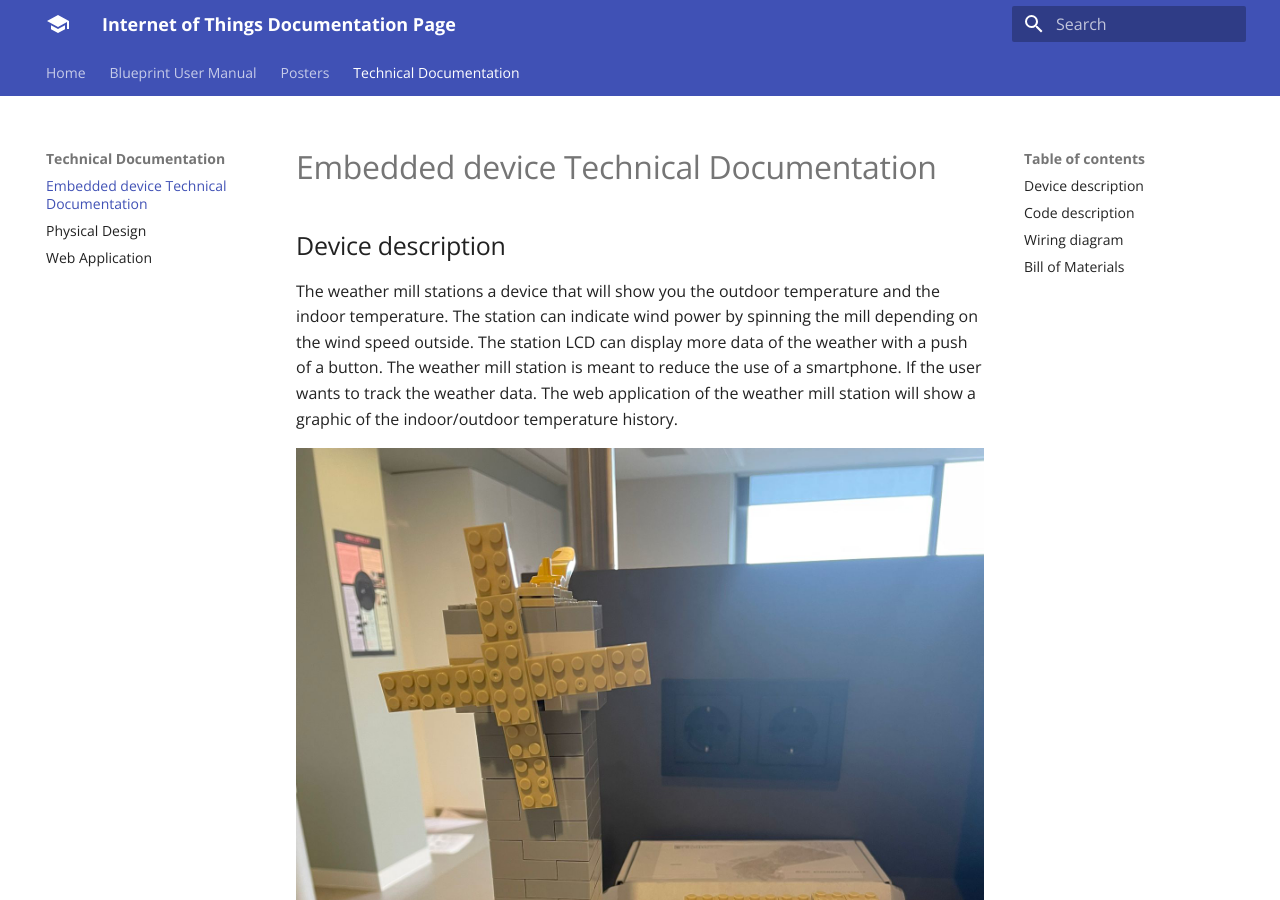
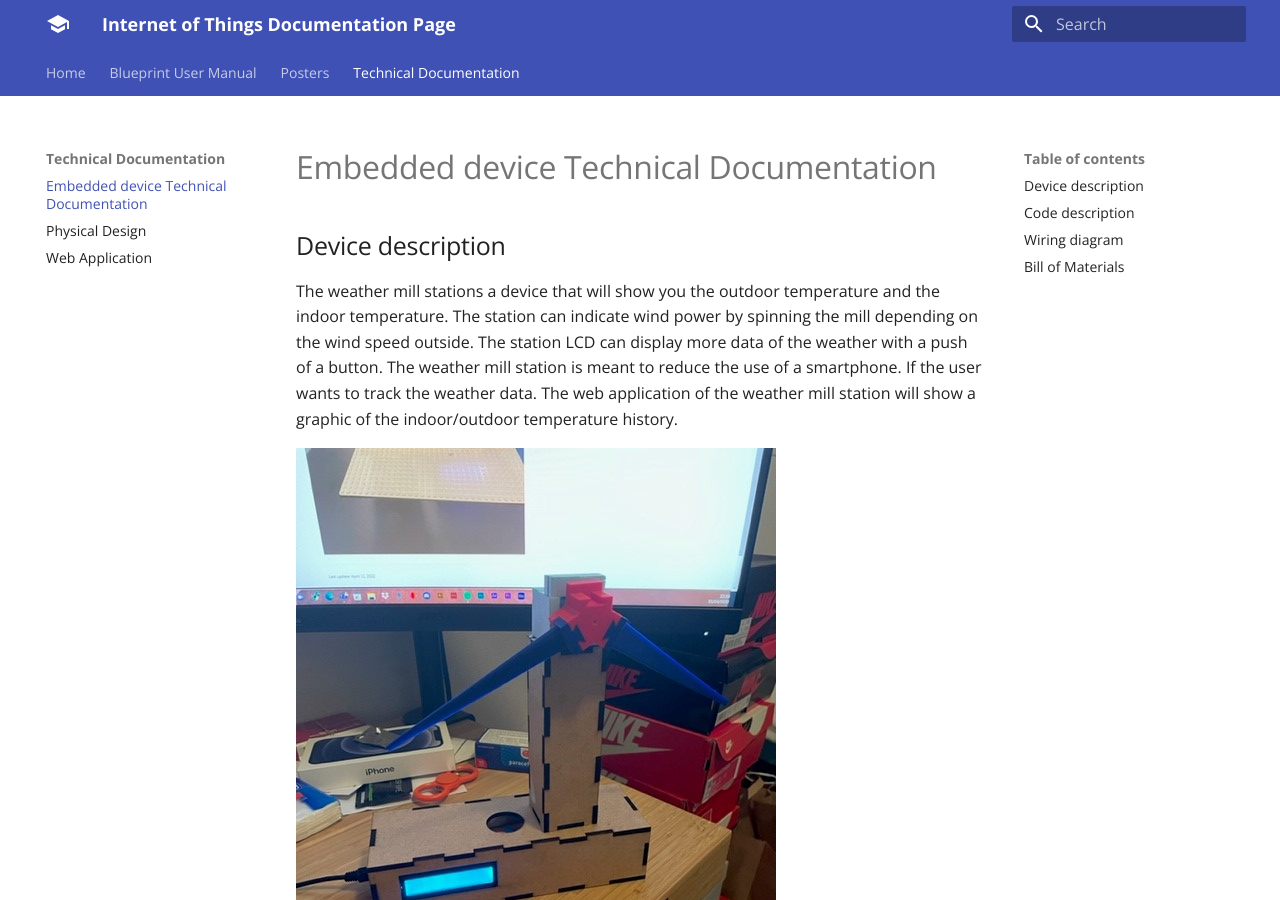
Before and after one commit to ESIgbinosun/IOTweatherstation, an MkDocs documentation site: the page built from docs/Technical Documentation/embedded_device.md, in a window 1280 px wide and 900 px high. Built offline with MkDocs 1.6.1 and Material for MkDocs 9.7.7, drawn with Linux system fonts in a browser that asks for light colours.

Commit message:
update doc

```diff
--- a/docs/Technical Documentation/embedded_device.md
+++ b/docs/Technical Documentation/embedded_device.md
@@ -7,7 +7,7 @@ The station can indicate wind power by spinning the mill depending on the wind s
 The weather mill station is meant to reduce the use of a smartphone. If the user wants to track the weather data.
 The web application of the weather mill station will show a graphic of the indoor/outdoor temperature history.
 
-![design](IMGIOT/IOT windmill.jpg)
+![design](IMGIOT/IOT windmill2.jpg)
 
 ## Code description
 
```
Also changed, not shown: docs/Technical Documentation/IMGIOT/IOT windmill2.jpg (added).
